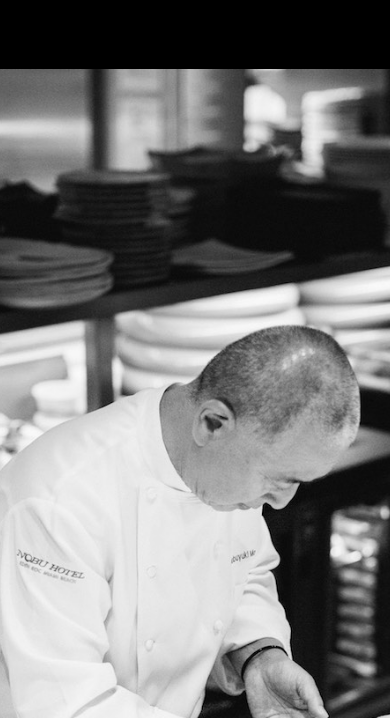
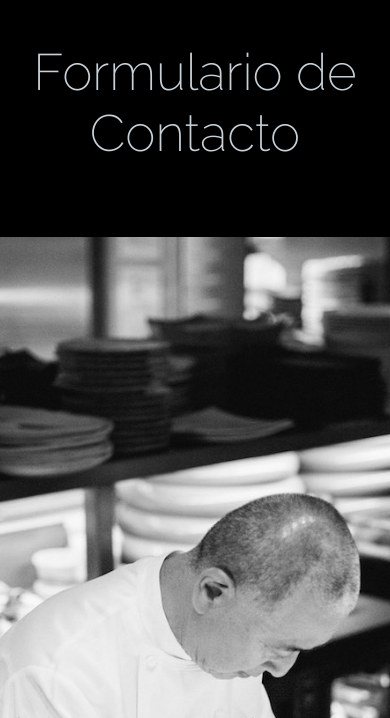
Before and after one commit to Alejovilches34/Proyecto_Nobu, a website: page pages/Contacto.html in a window 390 px wide. Shown: the part 126-844 px from the top of the page. Drawn offline with nearby package versions, Linux system fonts and the light colour scheme.

Commit message:
contacto

```diff
--- a/scss/media-queri.scss
+++ b/scss/media-queri.scss
@@ -68,6 +68,11 @@
 
      .seccion2{
         margin-top: 48px;
+     }
+
+     .titulo{
+        margin-top: 10.5rem;
+        text-align: center;
      }
 
      .contact_funcion{
```
Also changed, not shown: css/style.css, 1 other file.
